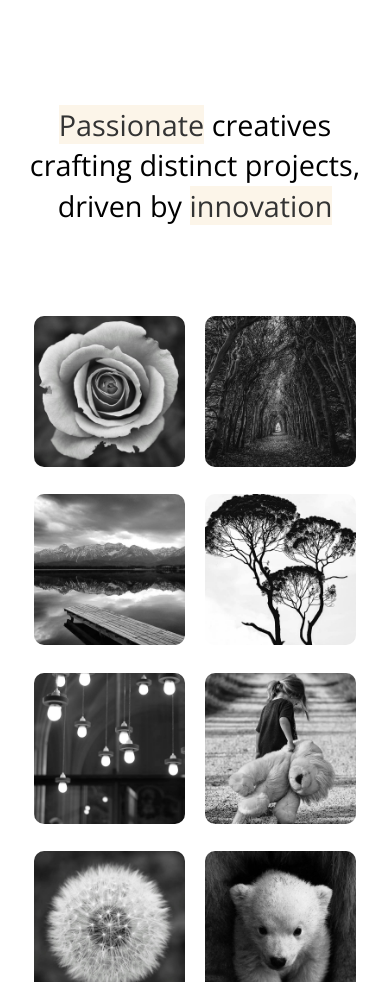
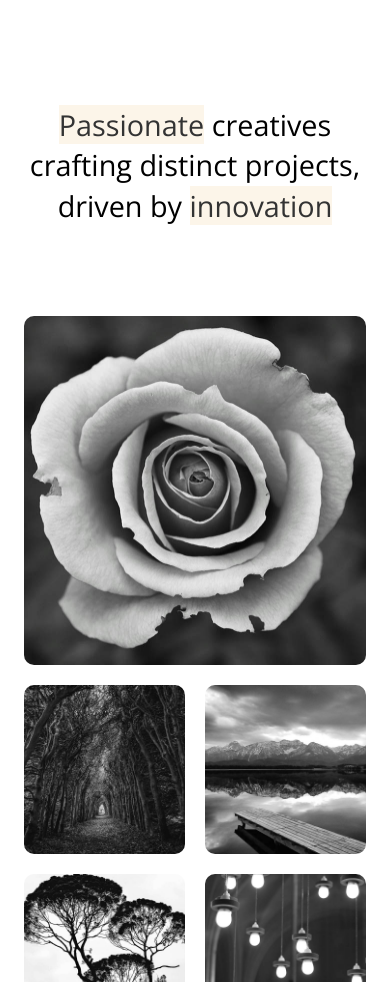
Before and after one commit to JHS96/Lumina-Creative-Grid, a plain HTML site: page index.html in a window 390 px wide. Shown: the part 116-1098 px from the top of the page. Drawn offline with nearby package versions, Linux system fonts and the light colour scheme.

Commit message:
css grid instead of flexbox

```diff
--- a/css/styles.css
+++ b/css/styles.css
@@ -140,24 +140,35 @@ img {
   font-weight: normal;
 }
 
-.gallery-flex {
-  display: flex;
-  justify-content: center;
-  flex-wrap: wrap;
+/* Gallery */
+.gallery-grid {
+  display: grid;
+  grid-template-columns: repeat(3, 1fr);
   gap: 20px;
 }
 
 .gallery-item {
-  width: calc(33.333% - 20px);
   border-radius: 10px;
 }
 
 .gallery-item img {
   border-radius: 10px;
+  width: 100%;
+  height: 100%;
+  object-fit: cover;
 }
 
 .gallery-item img:hover {
   opacity: 0.9;
+}
+
+.gallery-item:nth-of-type(2) {
+  grid-column: span 2;
+}
+
+.gallery-item:nth-of-type(7) {
+  grid-column: span 2;
+  grid-row: span 2;
 }
 
 /* Footer */
@@ -272,8 +283,21 @@ img {
     font-size: 1.8rem;
   }
 
-  .gallery-item {
-    width: calc(50% - 20px);
+  .gallery-grid {
+    grid-template-columns: repeat(2, 1fr);
+  }
+
+  .gallery-item:nth-of-type(1) {
+    grid-column: span 2;
+  }
+
+  .gallery-item:nth-of-type(2) {
+    grid-column: span 1;
+  }
+
+  .gallery-item:nth-of-type(7) {
+    grid-column: span 1;
+    grid-row: span 1;
   }
 
   .footer .footer-flex {
--- a/index.html
+++ b/index.html
@@ -49,7 +49,7 @@
     </section>
 
     <section class="gallery">
-      <div class="container container-lg gallery-flex">
+      <div class="container container-lg gallery-grid">
         <div class="gallery-item">
           <a
             href="images/image1.jpg"
```
